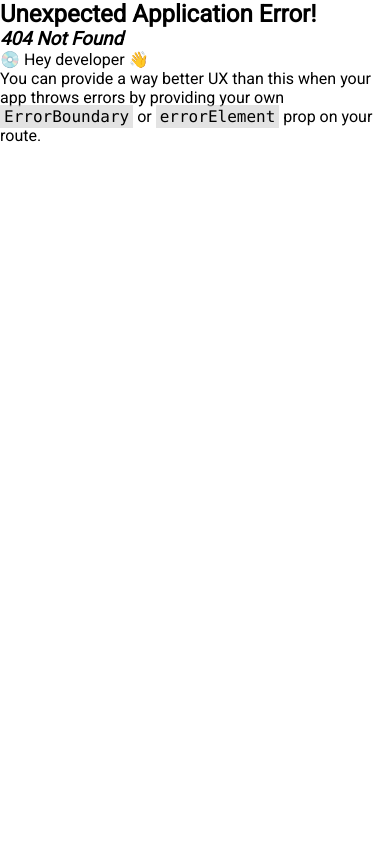
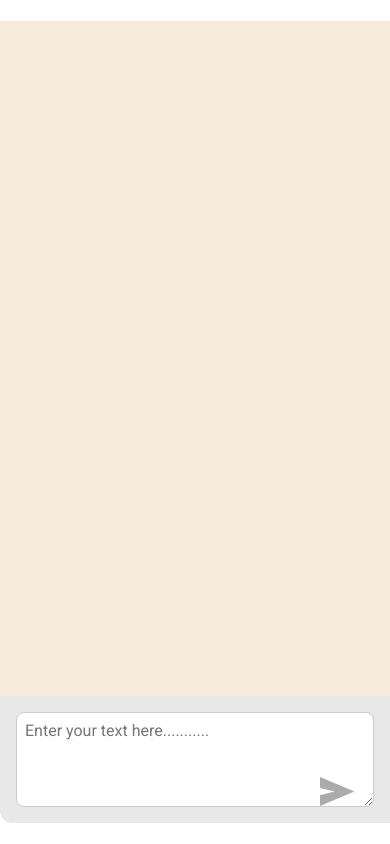
Before and after one commit to Ashh21/react-module-test-notes-app, a React (Create React App) app: page /noteSection in a window 390 px wide. Before the commit this address had no page. Built offline with nearby package versions, Linux system fonts and the light colour scheme; a web font is replaced by a local one.

Commit message:
created a notes component for mobile view
created a notes component for mobile view and css update

```diff
--- a/src/App.css
+++ b/src/App.css
@@ -58,13 +58,13 @@
 }
 
 .user-notes-div::-webkit-scrollbar-thumb {
-  /* background-color: #b48bfaa9; */
   border-radius: 20px;
   border: 2px solid rgba(53, 51, 51, 0.551);
 }
 
 .user-bg {
   background-image: url(./images/Rectangle\ 33.svg);
+  background-repeat: no-repeat;
 }
 
 .user-info {
@@ -125,12 +125,12 @@
   cursor: pointer;
 }
 
-
 .notes-section {
   display: flex;
   flex-direction: column;
-  width: 80vw;
+  width: 70vw;
   height: 97Vh;
+  justify-content: center;
 }
 
 .notes-user-info {
@@ -163,14 +163,18 @@
 }
 
 .textarea-div {
+  display: flex;
+  justify-content: center;
+  align-items: center;
   border-bottom-left-radius: 0.75rem;
   background-image: url(../src/images/Rectangle\ 23.svg);
+  width: 70vw;
 }
 
 .notes-text-area {
   position: relative;
   width: 70vw;
-  margin: 0.8rem 1.2rem;
+  margin: 1rem;
   height: 20vh;
   outline: none;
   border: 1px solid #CCC;
@@ -228,12 +232,13 @@
   .pop-up {
     position: absolute;
     bottom: 50%;
-    left: 17%;
+    left: 14%;
   }
 
   .create-group-div {
     width: 284px;
     height: 200px;
+    flex-shrink: 0;
     background-color: #fff;
     border-radius: 0.375rem;
   }
@@ -277,6 +282,11 @@
     width: 100%;
   }
 
+  .user-mob {
+    display: flex;
+    margin-left: 2rem;
+  }
+
   .notes-section {
     display: flex;
     flex-direction: column;
@@ -303,8 +313,14 @@
     background-image: none;
   }
 
-  .show-components{
+  .show-components {
     display: none;
   }
 
+  .notes-btn {
+    position: fixed;
+    right: 2.2rem;
+    bottom: 2.2rem;
+  }
+
 }
--- a/src/App.js
+++ b/src/App.js
@@ -3,6 +3,7 @@ import { useSelector } from 'react-redux';
 import './App.css';
 import { Body } from './Body';
 import { createBrowserRouter } from 'react-router-dom';
+import { MobileNotesSection } from './components/notes/MobileNotesSection';
 
 const App = () => {
   const isOpen = useSelector((store) => store.popUp.isOpen)
@@ -19,6 +20,10 @@ const appRouter = createBrowserRouter([
     path: '/',
     element: <App />,
   },
+  {
+    path: '/noteSection',
+    element: <MobileNotesSection />
+  }
 ])
 
 
--- /dev/null
+++ b/src/components/notes/MobileNotesSection.js
@@ -0,0 +1,77 @@
+import React, { useState } from 'react'
+import { NotesList } from './NotesList'
+import uuid from 'react-uuid'
+import { UserCard } from './UserCard'
+import { useDispatch, useSelector } from 'react-redux'
+import { addNotes } from '../../redux/userSlice'
+import { closePopUp } from '../../redux/popUpSlice'
+import backsvg from '../notes/Vector.svg'
+import { Link } from 'react-router-dom'
+
+const MobileNotesSection = () => {
+    const [textInput, setTextInput] = useState("")
+    const dispatch = useDispatch()
+    const { users, selectedUserIndex } = useSelector((store) => store.user)
+
+    const sendNotes = () => {
+        if (textInput.trim() !== '') {
+            const currentTime = new Date().toLocaleString('en-us', { hour: 'numeric', minute: 'numeric', hour12: true })
+
+            const date = new Date().toLocaleDateString('en-us', {
+                day: 'numeric', month: 'long', year: "numeric"
+            })
+
+            const newNote = {
+                textInput, currentTime, date, id: uuid(), userId: users?.[selectedUserIndex]?.id
+            }
+            dispatch(addNotes({ note: newNote }))
+            setTextInput("")
+        }
+    }
+
+    return (
+        <div className='notes-section' onClick={() => dispatch(closePopUp())}>
+            <div >
+                {selectedUserIndex !== -1 &&
+                    <div className='notes-user-info'>
+                        <Link to='/'>
+                            <img
+                                style={{
+                                    width: ' 1rem',
+                                    height: '11.15px',
+                                    flexShrink: '0',
+                                    fill: '#5C5C5C',
+                                    background: 'transparent',
+                                    padding: '0 0 0 1rem'
+                                }}
+                                src={backsvg}
+                                alt='icon' />
+                        </Link>
+                        <UserCard user={users[selectedUserIndex]}
+                        />
+                    </div>
+                }
+            </div>
+
+            <div className='notes-container'>
+                <NotesList />
+            </div>
+
+            <div className='textarea-div'>
+                <textarea value={textInput} onChange={(e) => setTextInput(e.target.value)}
+                    className='notes-text-area'
+                    type='text' placeholder='Enter your text here...........' />
+                <button className='notes-btn'
+                    onClick={sendNotes}
+                >
+                    <svg xmlns="http://www.w3.org/2000/svg" width="35" height="29" viewBox="0 0 35 29" fill="none">
+                        <path d="M0 29V18.125L14.5 14.5L0 10.875V0L34.4375 14.5L0 29Z" fill="#ABABAB" />
+                    </svg>
+                </button>
+            </div>
+        </div>
+    )
+}
+
+
+export { MobileNotesSection }
--- a/src/components/user/CreateUserGroup.js
+++ b/src/components/user/CreateUserGroup.js
@@ -1,4 +1,4 @@
-import React, { useEffect, useState } from 'react'
+import React, { useState } from 'react'
 import { SelectColor } from './SelectColor'
 import { useDispatch, useSelector } from 'react-redux'
 import { addUser } from '../../redux/userSlice'
--- a/src/components/user/UserCard.js
+++ b/src/components/user/UserCard.js
@@ -1,20 +1,41 @@
-import React, { } from 'react'
+import React, { useEffect, useState } from 'react'
 import { useDispatch, useSelector } from 'react-redux'
 import { setSelectedUserIndex } from '../../redux/userSlice'
+import { useNavigate } from 'react-router-dom';
 
 const UserCard = ({ user, index }) => {
+    const [screenWidth, setScreenWidth] = useState(window.innerWidth);
     const selected = useSelector((store) => store.user.selectedUserIndex)
     const dispatch = useDispatch()
+    const navigate = useNavigate()
+    console.log(screenWidth)
 
     const selectHandler = (index) => {
-        dispatch(setSelectedUserIndex({ index }))
+        if (screenWidth > 600) {
+            dispatch(setSelectedUserIndex({ index }))
+        } else {
+            dispatch(setSelectedUserIndex({ index }))
+            navigate('/noteSection')
+        }
     }
+
+    useEffect(() => {
+        const handleResize = () => {
+            setScreenWidth(window.innerWidth);
+        };
+
+        window.addEventListener('resize', handleResize);
+
+        return () => {
+            window.removeEventListener('resize', handleResize);
+        };
+    }, []);
 
     return (
         <div style={{
             display: "flex",
             padding: "1rem",
-        }} className={index === selected ? 'user-bg' : undefined}
+        }} className={index === selected ? 'user-bg' : 'user-mob'}
             onClick={() => selectHandler(index)}
         >
             <div className='user-info'
```
Also changed, not shown: src/components/notes/UserCard.js (line endings or trailing spaces), src/components/notes/Vector.svg (added).
